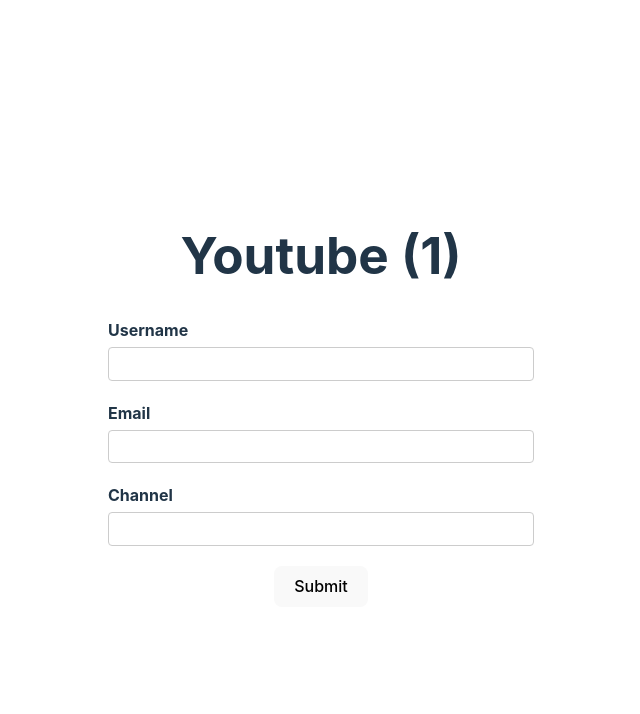
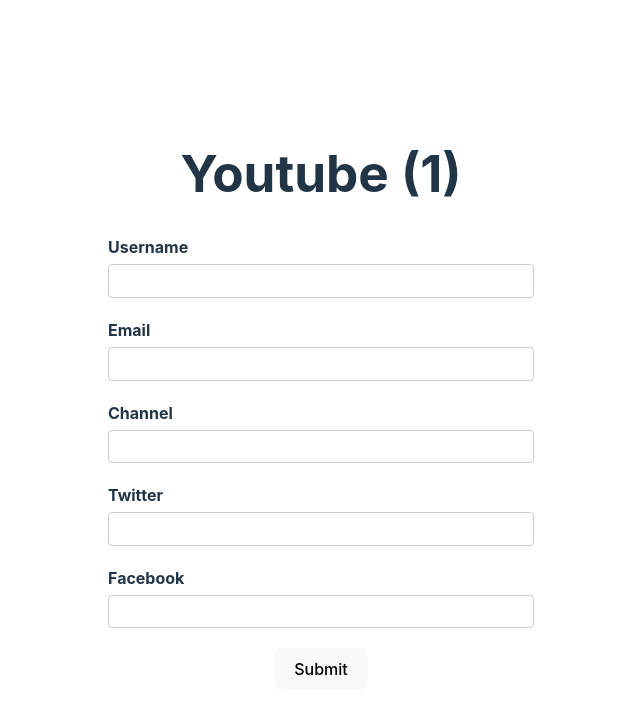
Before and after one commit to liar88828/tutorial-react-hook-form-ts, a React (Vite) app: page / in a window 1280 px wide. Shown: the top 714 px of the page, without its empty margins (319-959 px from the left). Built offline with nearby package versions, Linux system fonts and the light colour scheme; no server answers.

Commit message:
13 Nested Object

```diff
--- a/src/App.tsx
+++ b/src/App.tsx
@@ -1,4 +1,4 @@
-import { YoutubeForm } from './components/eps12/YoutubeForm'
+import { YoutubeForm } from './components/eps13/YoutubeForm'
 import './style/App.css'
 
 function App() {
--- /dev/null
+++ b/src/components/eps13/YoutubeForm.tsx
@@ -0,0 +1,131 @@
+import { useForm } from 'react-hook-form'
+import '../../style/YoutubeForm.css'
+import { DevTool } from '@hookform/devtools'
+
+let renderCount = 0
+
+type FromValues = {
+    username: string
+    email: string
+    channel: string
+    social: {
+        twitter: string
+        facebook: string
+    }
+}
+
+export const YoutubeForm = () => {
+    const form = useForm<FromValues>({
+        defaultValues: {
+            username: 'Jane Barnes',
+            email: 'gat@bi.kw',
+            channel: 'http://hewoseeno.py/dog',
+            social: {
+                twitter: 'tonight',
+                facebook: 'climate ',
+            }
+        }
+        // defaultValues: async () => {
+        //     const response = await fetch('https://jsonplaceholder.typicode.com/users/1')
+        //     const data = await response.json()
+        //     return {
+        //         username: data.username,
+        //         email: data.email,
+        //         channel: data.website
+        //     }
+        // }
+    })
+    const { register, control, handleSubmit, formState } = form
+    // const { name, ref, onChange, onBlur } = register('username')
+
+    const { errors } = formState
+
+    const onSubmit = (data: FromValues) => {
+        console.log('Form Submitted', data)
+    }
+
+    renderCount++;
+    return (
+        <div>
+            <h1>Youtube ({renderCount / 2})</h1>
+            <form
+                onSubmit={handleSubmit(onSubmit)}
+                noValidate
+            >
+                <div className="form-control">
+                    <label htmlFor="username"> Username</label>
+                    <input type="text"
+                        id='username'
+                        {...register('username', {
+                            required: {
+                                value: true,
+                                message: 'Username Required',
+                            },
+
+                        })}
+                    // name={name}
+                    // ref={ref}
+                    // onChange={onChange}
+                    // onBlur={onBlur}
+                    />
+                    <p className='error'> {errors.username?.message} </p>
+                </div>
+
+                <div className="form-control">
+                    <label htmlFor="email">Email</label>
+                    <input type="text" id='email'
+                        {...register('email', {
+                            pattern: {
+                                value: /^[a-zA-Z0-9.!#$%&'*+/=?^_`{|}~-]+@[a-zA-Z0-9-]+(?:\.[a-zA-Z0-9-]+)*$/,
+                                message: 'Invalid email format',
+                            },
+                            // validate: (fieldValue) => {
+                            //     console.log(fieldValue)
+                            //     return fieldValue !== "admin@example.com" ||
+                            //         'Enter a different email address'
+                            // }
+                            validate: {
+                                notAdmin: (fieldValue) => {
+                                    return fieldValue !== "admin@example.com" ||
+                                        'Enter a different email address'
+                                },
+                                notBlackList: (fieldValue) => {
+                                    return !fieldValue.endsWith("badDomain.com") || 'This domain is not supported'
+                                }
+                            }
+                        })} />
+                    <p className='error'> {errors.email?.message} </p>
+                </div>
+
+                <div className="form-control">
+                    <label htmlFor="channel">Channel</label>
+                    <input type="text" id='channel'
+                        {...register('channel', {
+                            required: {
+                                value: true,
+                                message: 'Channel is require'
+                            }
+                        })}
+                    //  name="channel"
+                    />
+                    <p className='error'> {errors.channel?.message} </p>
+                </div>
+
+
+                <div className="form-control">
+                    <label htmlFor="twitter">Twitter</label>
+                    <input type="text" id='twitter' {...register('social.twitter',)} />
+                </div>
+
+                <div className="form-control">
+                    <label htmlFor="facebook">Facebook</label>
+                    <input type="text" id='facebook' {...register('social.facebook',)} />
+                </div>
+
+
+                <button>Submit</button>
+            </form>
+            <DevTool control={control} />
+        </div>
+    )
+}
```
